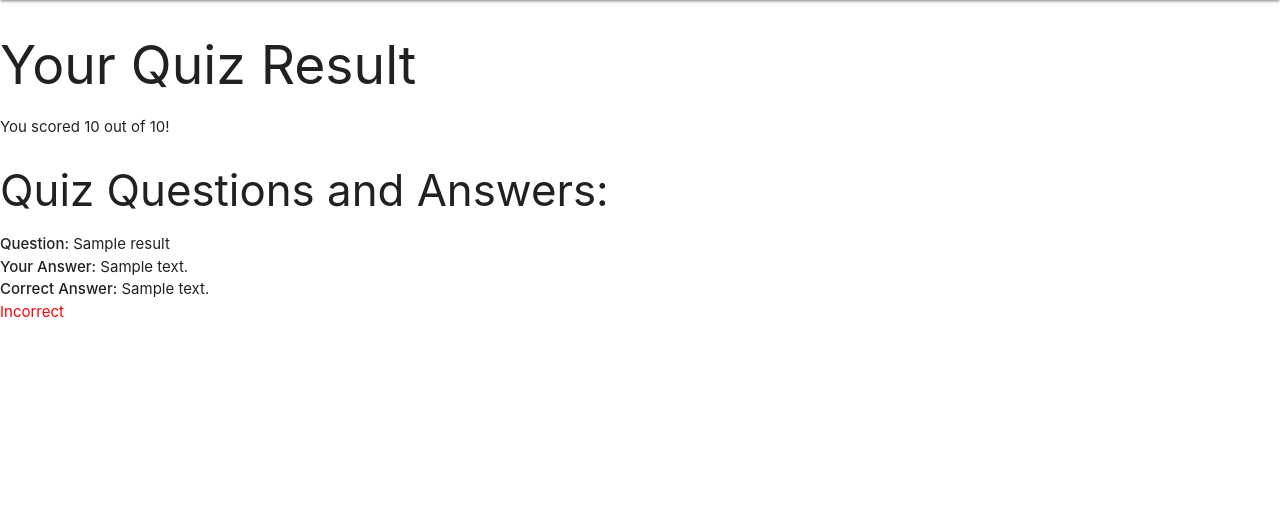
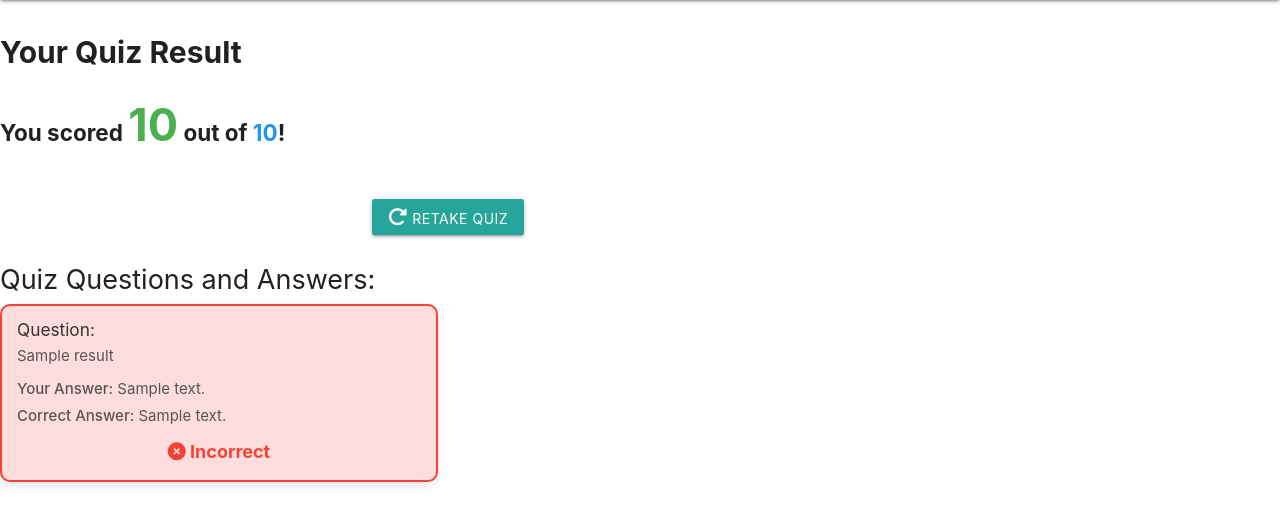
Before and after one commit to SruthyMundakkal/PythonLearningApp, a Django app: template courses/templates/courses/quiz_result.html in a window 1280 px wide. Shown: the part 64-589 px from the top of the page. Run offline with Django 5.2, Linux system fonts and the light colour scheme; the template is opened without the code that fills it: most values are stand-ins (such as "Sample title", 1, 10 or a date in 2020).

Commit message:
added styles and retake button

```diff
--- a/courses/templates/courses/base.html
+++ b/courses/templates/courses/base.html
@@ -10,6 +10,8 @@
     <!-- Linking to Materialize CSS -->
     <link href="{% static 'courses/css/materialize.min.css' %}" rel="stylesheet">
     <link href="{% static 'courses/css/materialize.css' %}" rel="stylesheet">
+    <link rel="stylesheet" href="https://cdnjs.cloudflare.com/ajax/libs/font-awesome/6.5.0/css/all.min.css">
+
 </head>
 <body>
 
--- a/courses/templates/courses/quiz_result.html
+++ b/courses/templates/courses/quiz_result.html
@@ -1,22 +1,45 @@
 {% extends 'courses/base.html' %}
 
 {% block content %}
-<h2>Your Quiz Result</h2>
-<p>You scored {{ score }} out of {{ total }}!</p>
+<h2 style="font-size: 2em; margin-bottom: 20px; font-weight: bold;">Your Quiz Result</h2>
+<p style="font-size: 1.5em; margin-bottom: 20px; font-weight: bold;">You scored <span style="color: #4CAF50; font-size: 2em;">{{ score }}</span> out of <span style="color: #2196F3;">{{ total }}</span>!</p>
 
-<h3>Quiz Questions and Answers:</h3>
-<ul>
-  {% for result in quiz_results %}
-    <li>
-      <strong>Question:</strong> {{ result.question }}<br>
-      <strong>Your Answer:</strong> {{ result.selected_answer }}<br>
-      <strong>Correct Answer:</strong> {{ result.correct_answer }}<br>
-      {% if result.is_correct %}
-        <span style="color: green;">Correct</span>
-      {% else %}
-        <span style="color: red;">Incorrect</span>
-      {% endif %}
-    </li>
-  {% endfor %}
-</ul>
+<!-- Retake Quiz Button -->
+<div style="text-align: center; margin-top: 40px;">
+    <a href="{% url 'quiz' %}" class="btn">
+      <i class="fas fa-redo-alt"></i> Retake Quiz
+    </a>
+  </div>
+
+<div style="margin-top: 30px;">
+  <h5 style="font-size: 1.8em;">Quiz Questions and Answers:</h5>
+  <div style="display: grid; grid-template-columns: 1fr 1fr; gap: 20px;">
+    {% for result in quiz_results %}
+      <div style="border: 2px solid #ddd; border-radius: 10px; padding: 15px; background-color: #f9f9f9; box-shadow: 0 4px 8px rgba(0, 0, 0, 0.1); {% if result.is_correct %}border-color: #4CAF50; background-color: #d4f7d4;{% else %}border-color: #F44336; background-color: #ffdddd;{% endif %}">
+        <div style="margin-bottom: 10px; color: #333;">
+          <h6 style="margin: 0;">Question:</h6>
+          <p style="margin: 5px 0; color: #555;">{{ result.question }}</p>
+        </div>
+        <div style="margin-bottom: 10px;">
+          <p style="margin: 5px 0; color: #555;"><strong>Your Answer:</strong> {{ result.selected_answer }}</p>
+          <p style="margin: 5px 0; color: #555;"><strong>Correct Answer:</strong> {{ result.correct_answer }}</p>
+        </div>
+        <div style="text-align: center; font-weight: bold; margin-top: 10px;">
+          {% if result.is_correct %}
+            <span style="font-size: 1.2em; color: #4CAF50;">
+                <i class="fas fa-check-circle"></i> Correct
+            </span>
+          {% else %}
+            <span style="font-size: 1.2em; color: #F44336;">
+                <i class="fas fa-times-circle"></i> Incorrect
+            </span>
+          {% endif %}
+        </div>
+      </div>
+    {% endfor %}
+  </div>
+</div>
+
+
+
 {% endblock %}
--- a/courses/urls.py
+++ b/courses/urls.py
@@ -6,6 +6,7 @@ urlpatterns = [
     path('', views.home, name='home'),
     path('lesson/<int:id>/', views.lesson_detail, name='lesson-detail'),
     path('quiz/', views.quiz, name='quiz'),
+    path('quiz/', views.quiz, name='quiz'),
     path('lesson/<int:lesson_id>/topics/', views.lesson_topics, name='lesson_topics'),
     path('topic/<int:topic_id>/details/', views.topic_detail, name='topic_detail'),
 ]
```
